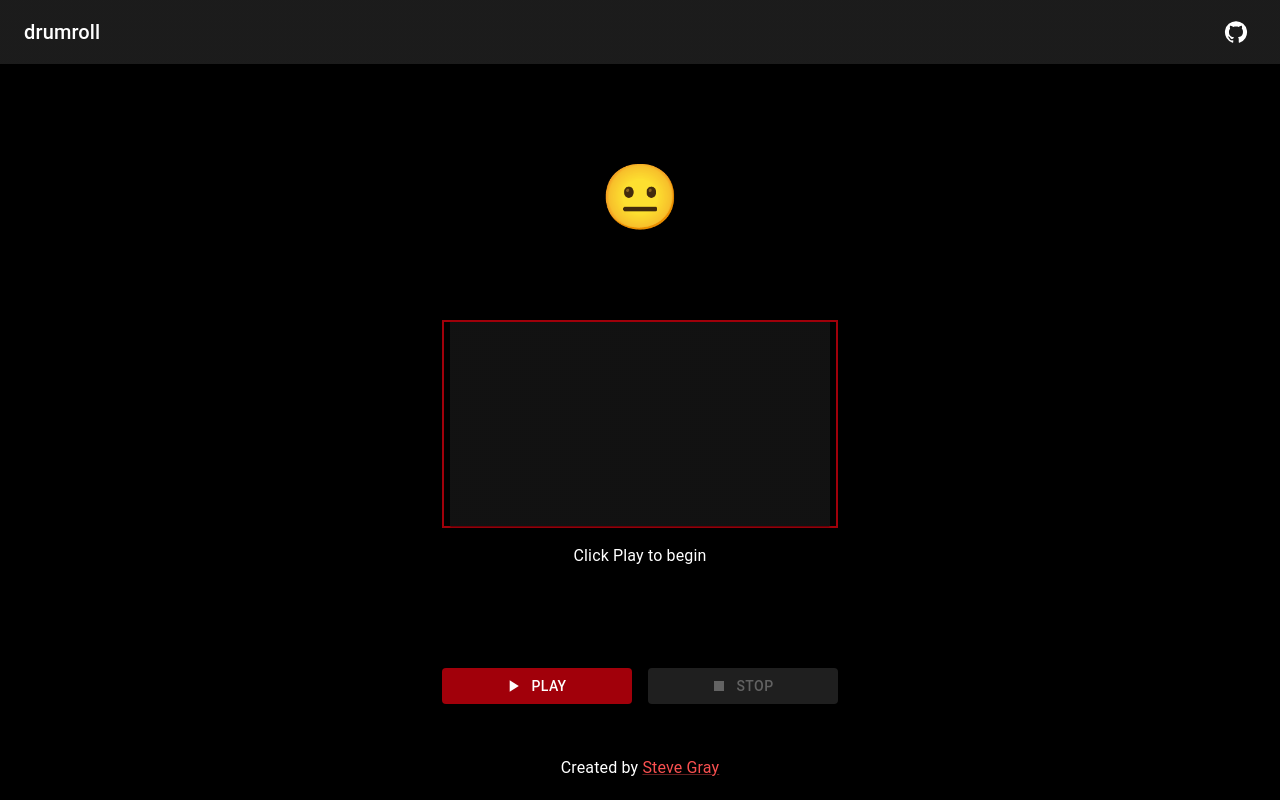
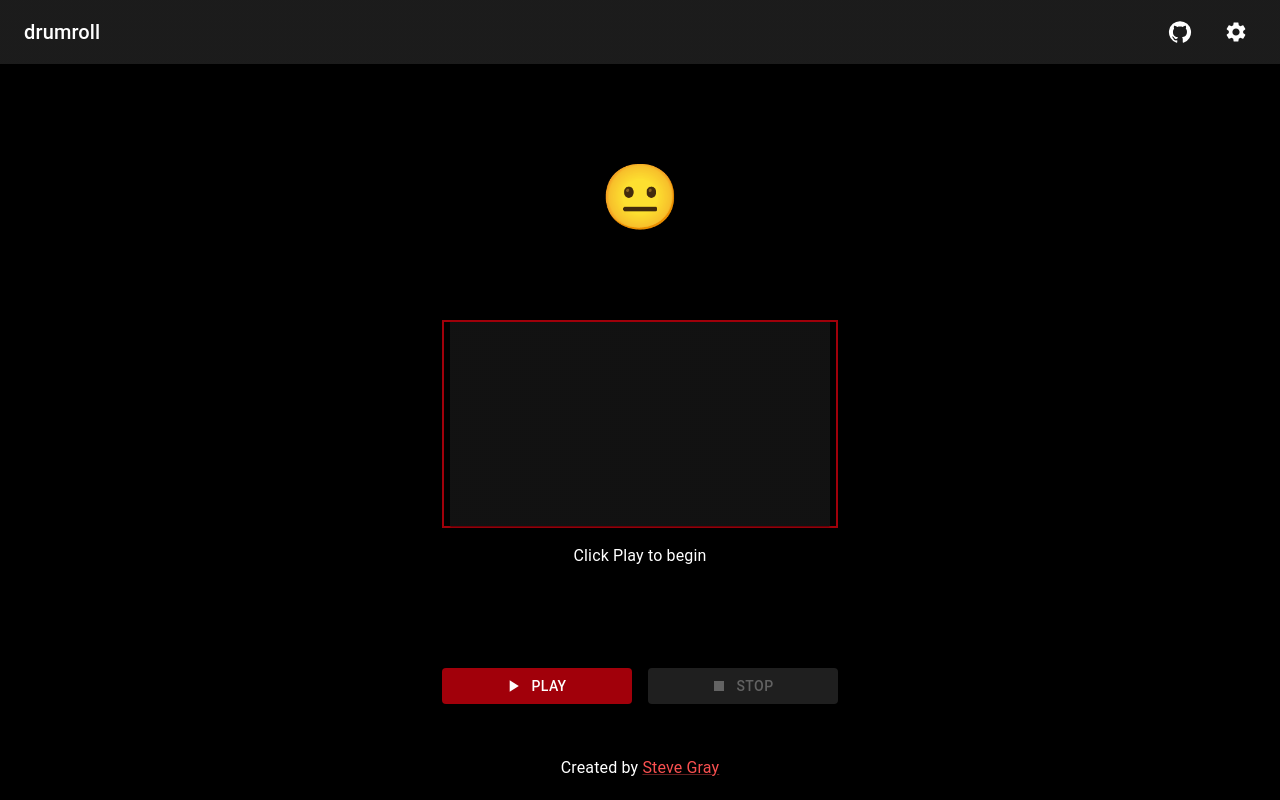
Before and after one commit to heystevegray/drumroll, a Next.js app: page / in a window 1280 px wide. Built offline with nearby package versions, Linux system fonts and the light colour scheme; no server answers.

Commit message:
Basic Drawer

```diff
--- a/components/AppBar.tsx
+++ b/components/AppBar.tsx
@@ -1,19 +1,37 @@
-import { GitHub } from '@mui/icons-material';
-import { AppBar as MuiAppBar, Toolbar, Typography, Tooltip, IconButton } from '@mui/material';
+import { GitHub, Settings as SettingsIcon } from '@mui/icons-material';
+import { AppBar as MuiAppBar, Toolbar, Typography, Tooltip, IconButton, Grid } from '@mui/material';
+import { useState } from 'react';
+import Settings from './Settings';
 
 const AppBar = () => {
+    const [openSettings, setOpenSettings] = useState(false);
+
     return (
         <MuiAppBar position="static">
             <Toolbar>
-                <Typography variant="h6" noWrap component="h1" sx={{ flexGrow: 1, display: { xs: 'flex' } }}>
+                <Grid container spacing={2} alignItems="center">
+                    <Grid item xs sx={{ flexGrow: 1 }}>
+                        <Typography variant="h6" noWrap component="h1">
                             drumroll
                         </Typography>
+                    </Grid>
+                    <Grid item>
                         <Tooltip title="Source Code">
                             <IconButton target="_blank" href="https://github.com/heystevegray/drumroll">
                                 <GitHub />
                             </IconButton>
                         </Tooltip>
+                    </Grid>
+                    <Grid item>
+                        <Tooltip title="Settings">
+                            <IconButton onClick={() => setOpenSettings(!openSettings)}>
+                                <SettingsIcon />
+                            </IconButton>
+                        </Tooltip>
+                    </Grid>
+                </Grid>
             </Toolbar>
+            <Settings open={openSettings} setOpen={setOpenSettings} />
         </MuiAppBar>
     );
 };
--- a/components/DrumRoll.tsx
+++ b/components/DrumRoll.tsx
@@ -114,7 +114,6 @@ const DrumRoll = () => {
                         </Grid>
                     </Grid>
                 </Grid>
-
             </Box>
         </Container>
     );
--- /dev/null
+++ b/components/Settings.tsx
@@ -0,0 +1,18 @@
+import Drawer from '@mui/material/Drawer';
+import { Typography } from '@mui/material';
+import { Dispatch, SetStateAction } from 'react';
+
+interface Props {
+    open: boolean;
+    setOpen: Dispatch<SetStateAction<boolean>>;
+}
+
+const Settings = ({ open, setOpen }: Props) => {
+    return (
+        <Drawer anchor="right" open={open} onClose={() => setOpen(false)}>
+            <Typography>Settings</Typography>
+        </Drawer>
+    );
+};
+
+export default Settings;
```
Lines whose indentation alone changed are shown as unchanged.
